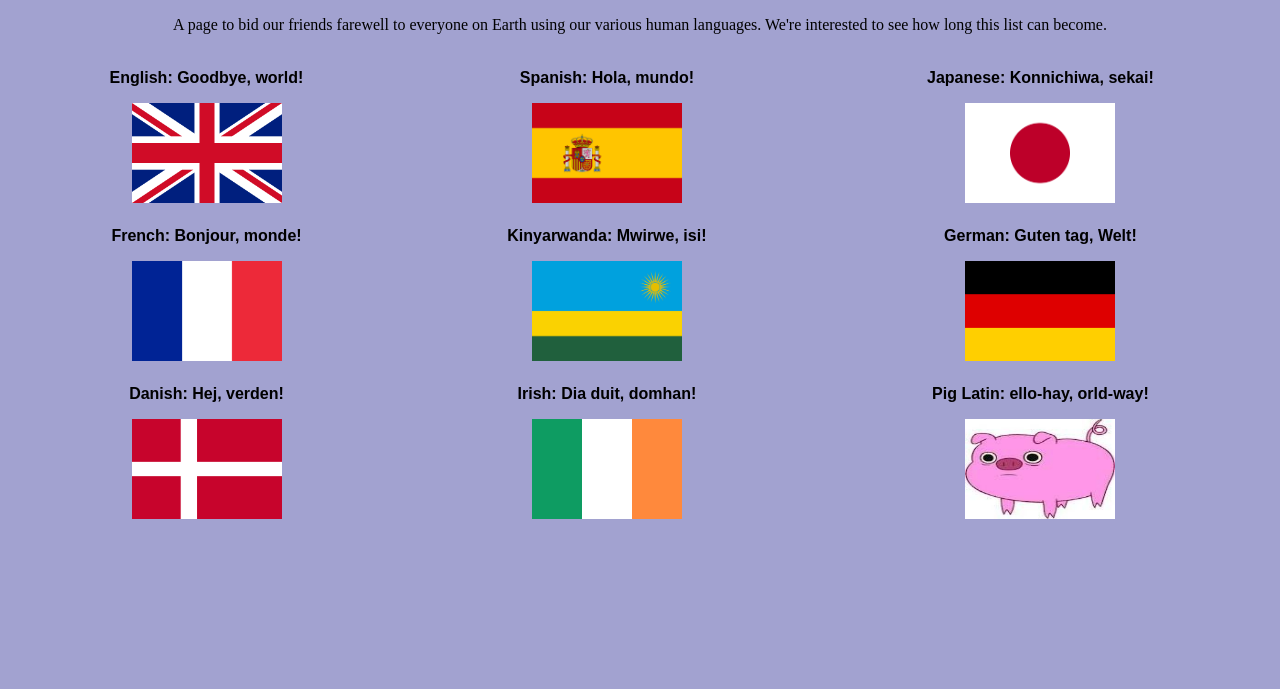
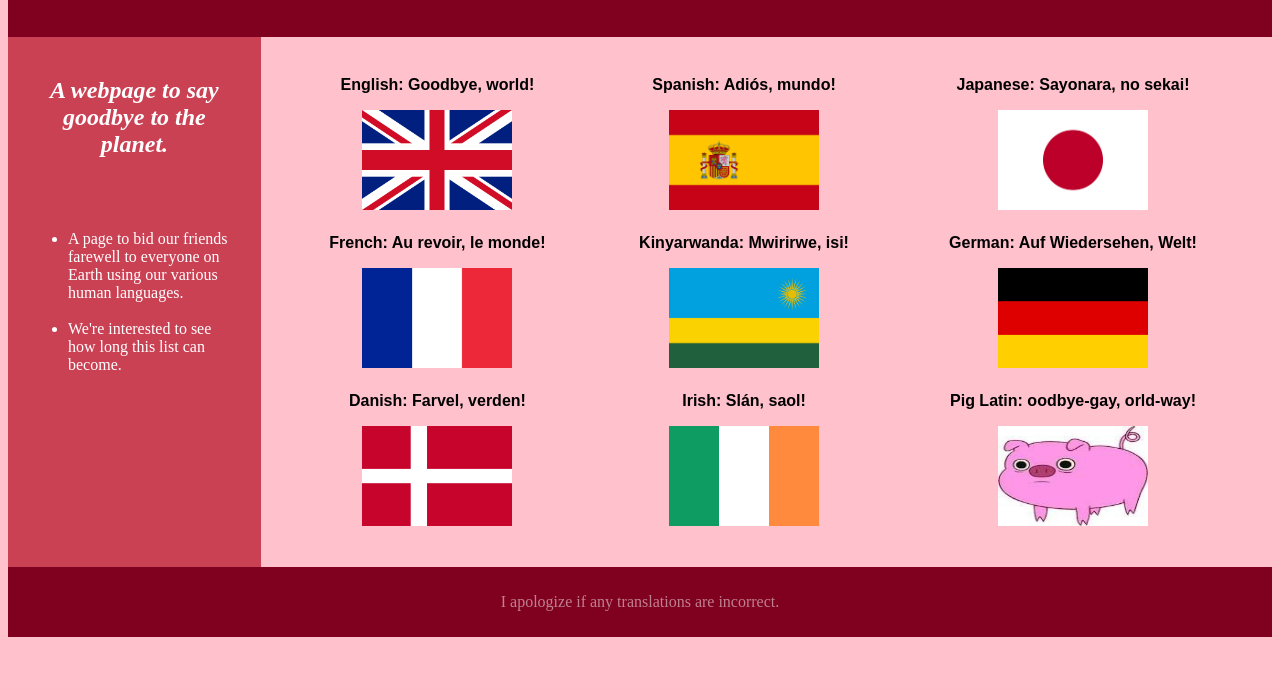
Before and after one commit to MicaelaDJ/Html-Goodbye-World.Practice, a plain HTML site: page index.html in a window 1280 px wide. Shown: the part 111-800 px from the top of the page. Drawn offline with Linux system fonts and the light colour scheme.

Commit message:
edit html layout and add css styles

```diff
--- a/css/styles.css
+++ b/css/styles.css
@@ -1,3 +1,6 @@
+* {
+  box-sizing: border-box;
+}
 h1 {
   text-align: center;
 }
@@ -20,6 +23,43 @@ img {
   width: 150px;
 }
 
+header{
+  padding: 30px;
+  background-color: #800020;
+  color: white;
+}
 body {
-  background-color: #a2a2d0;
+  background-color: #ffc1cc;
 }
+
+.details {
+  float: left;
+  width: 20%;
+  background-color: #cb4154;
+  color: white;
+  padding: 20px;
+  height: 530px;
+}
+
+.places {
+  float: left;
+  padding: 20px;
+  width: 80%;
+}
+
+.sorry {
+  opacity: .5;
+}
+
+section:after {
+  content: "";
+  display: table;
+  clear: both;
+}
+
+footer {
+  background-color: #800020;
+  padding: 10px;
+  text-align: center;
+  color: white;
+}
--- a/index.html
+++ b/index.html
@@ -6,40 +6,54 @@
     <title>Goodbye World</title>
   </head>
   <body>
+    <header>
+      <h1> Goodbye World </h1>
+    </header>
 
-    <h1> Goodbye World </h1>
+    <section>
+      <article class="details">
         <h2> A webpage to say goodbye to the planet. </h2>
+        <br>
+        <br>
+        <ul>
+          <li>A page to bid our friends farewell to everyone on Earth using our various human languages.</li>
+          <br>
+          <li>We're interested to see how long this list can become.</li>
+        </ul>
+      </article>
 
-    <p> A page to bid our friends farewell to everyone on Earth using our various human languages.  We're interested to see how long this list can become.  <p>
 
+      <article class="places">
         <table style="width:100%">
           <tr>
             <th><p> English: Goodbye, world! </p>
             <img src="img/English_Flag.png" alt="picture of the Union Jack"></th>
-        <th><p> Spanish:  Hola, mundo! </p>
+            <th><p> Spanish: Adiós, mundo! </p>
             <img src="img/Spanish_Flag.png" alt="picture of the Spanish Flag"></th>
-        <th><p> Japanese: Konnichiwa, sekai! </p>
+            <th><p> Japanese: Sayonara, no sekai! </p>
             <img src="img/Japan_Flag.png" alt="picture of the Japanese Flag"></th>
           </tr>
           <tr>
-        <th><p> French: Bonjour, monde! </p>
+            <th><p> French: Au revoir, le monde! </p>
             <img src="img/French_Flag.png" alt="picture of the French Flag"></th>
-        <th><p> Kinyarwanda: Mwirwe, isi! </p>
+            <th><p> Kinyarwanda: Mwirirwe, isi! </p>
             <img src="img/Kinyarwanda_Flag.png" alt="picture of the Kinyarwanda Flag"></th>
-        <th><p> German: Guten tag, Welt! </p>
+            <th><p> German: Auf Wiedersehen, Welt! </p>
             <img src="img/German_Flag.png" alt="picture of the German Flag"></th>
           </tr>
           <tr>
-        <th><p> Danish: Hej, verden! </p>
+            <th><p> Danish: Farvel, verden! </p>
             <img src="img/Danish_Flag.png" alt="A picture of a Danish Flag"></th>
-        <th><p> Irish: Dia duit, domhan! </p>
+            <th><p> Irish: Slán, saol! </p>
             <img src="img/Irish_Flag.png" alt="A picture of an Irish flag"></th>
-        <th><p> Pig Latin: ello-hay, orld-way! </p>
+            <th><p> Pig Latin: oodbye-gay, orld-way! </p>
             <img src="img/Pig_Flag.jpg" alt="picture of a Pig Flag"></th>
           </tr>
         </table>
-    <br>
-    <br>
+      </article>
+    </section>
+
+    <footer><p class="sorry">I apologize if any translations are incorrect.</p></footer>
 
   </body>
 </html>
```
Lines whose indentation alone changed are shown as unchanged.
